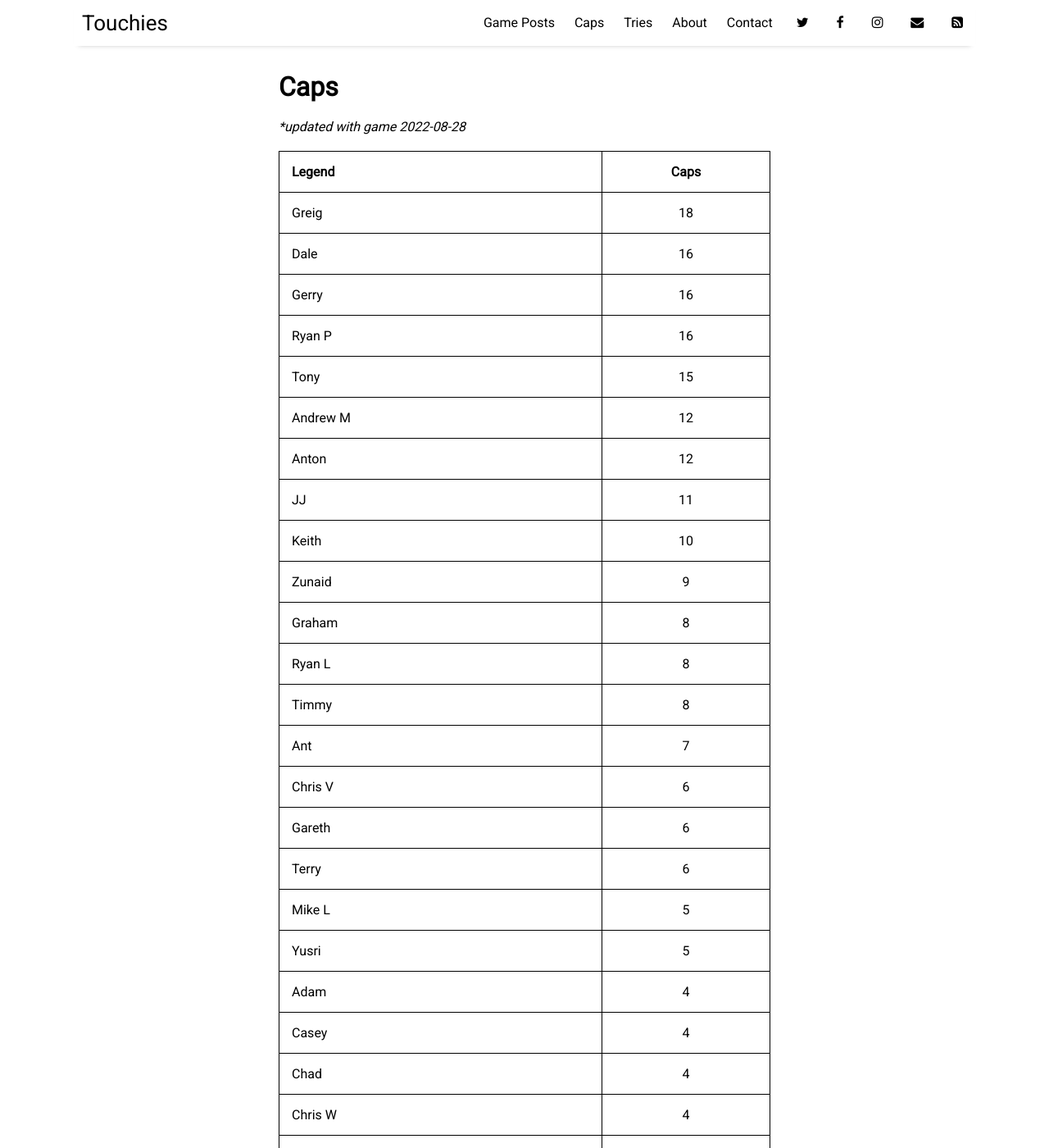
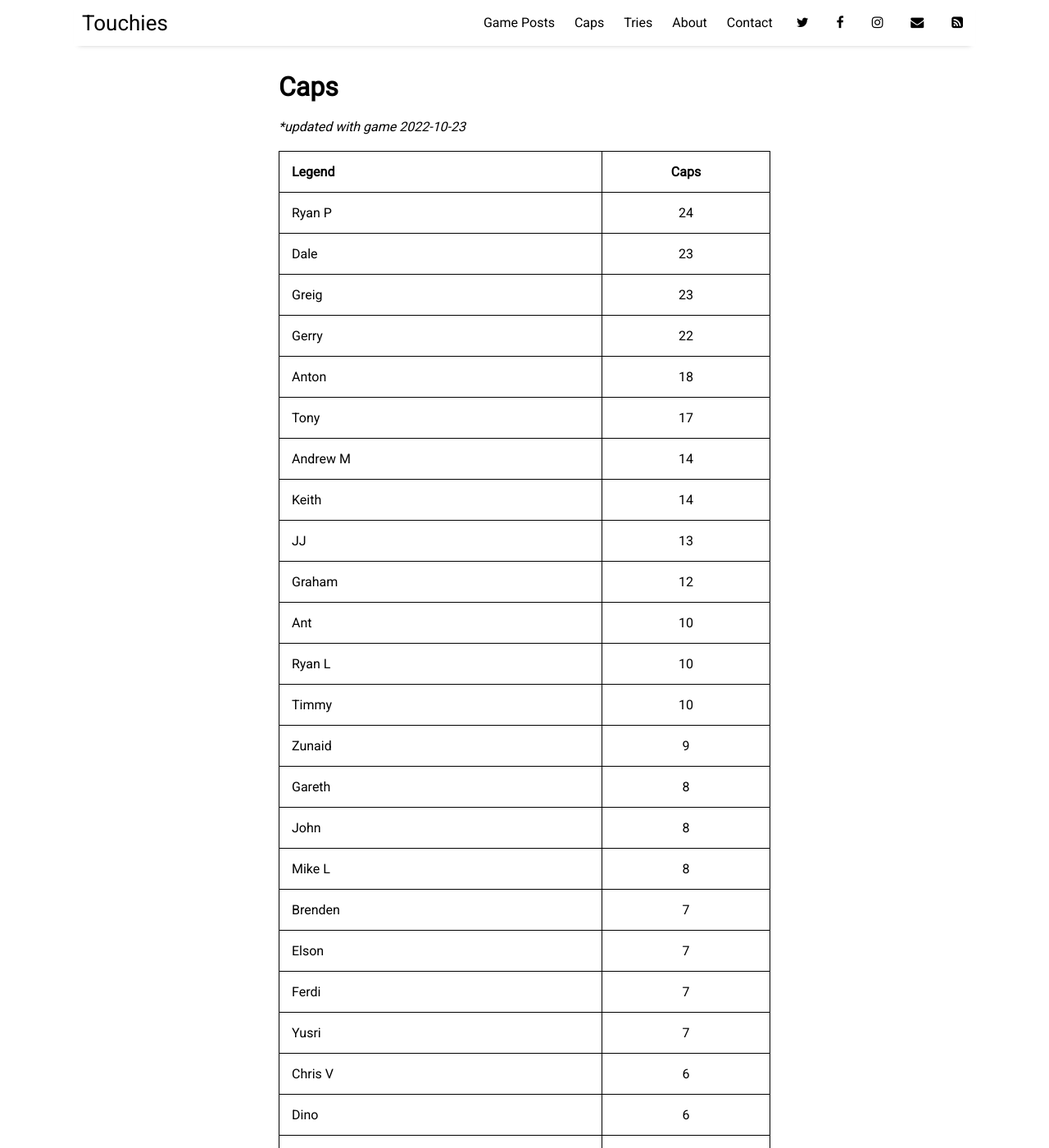
Before and after one commit to sundayrugby/sundayrugby.github.io, a Jekyll site: the page built from pages/caps.md, in a window 1280 px wide and 1400 px high. Shown: the whole window at 82% size. Built offline with Jekyll 4.4.1, drawn with Linux system fonts in a browser that asks for light colours; nearby versions of some CDN libraries; some of the changed text lies outside the part shown.

Commit message:
Update caps.md

```diff
--- a/pages/caps.md
+++ b/pages/caps.md
@@ -4,59 +4,71 @@ title: Caps
 permalink: /caps
 ---
 
-**updated with game 2022-08-28*
+**updated with game 2022-10-23*
 
 
 Legend               | Caps
 --------------------- | :------------------:
-Greig|18
-Dale|16
-Gerry|16
-Ryan P|16
-Tony|15
-Andrew M|12
-Anton|12
-JJ|11
-Keith|10
+Ryan P|24
+Dale|23
+Greig|23
+Gerry|22
+Anton|18
+Tony|17
+Andrew M|14
+Keith|14
+JJ|13
+Graham|12
+Ant|10
+Ryan L|10
+Timmy|10
 Zunaid|9
-Graham|8
-Ryan L|8
-Timmy|8
-Ant|7
+Gareth|8
+John|8
+Mike L|8
+Brenden|7
+Elson|7
+Ferdi|7
+Yusri|7
 Chris V|6
-Gareth|6
+Dino|6
+Dylan|6
+Grant R|6
+Steven|6
 Terry|6
-Mike L|5
-Yusri|5
+Chris W|5
+David|5
+Ian|5
+Nick M|5
+Shaka|5
 Adam|4
 Casey|4
 Chad|4
-Chris W|4
-Dino|4
-Ferdi|4
 Saul|4
-John|3
+Dean|3
 Juan|3
 Julian|3
-Brenden|2
+Rich|3
 Donovan|2
+Dylan P|2
 Emile|2
 Grant M|2
-Grant R|2
+Lukman|2
+Marshal|2
+Matt W|2
+Nic B|2
+Nic L|2
 Patrick|2
-Rich|2
 Rikki|2
 Robin|2
-Steven|2
+Siphiwe|2
 Andrew S|1
 Andrew St|1
-Dylan|1
-Ian|1
+Lloyd|1
 Marcus|1
 Matt|1
-Matt (Chad)|1
+Micheal M|1
 Mike (Timmy)|1
-Nic B|1
 Nic G|1
 Rolf|1
 Trevor|1
```
